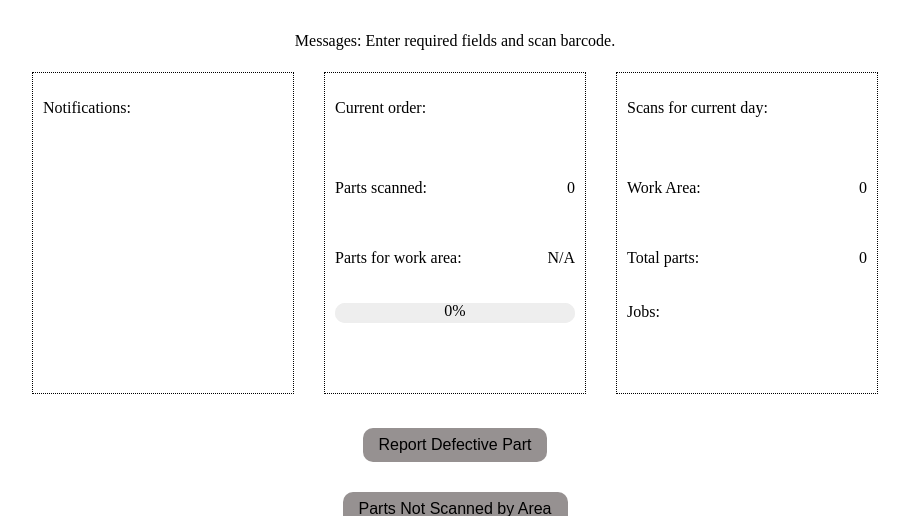
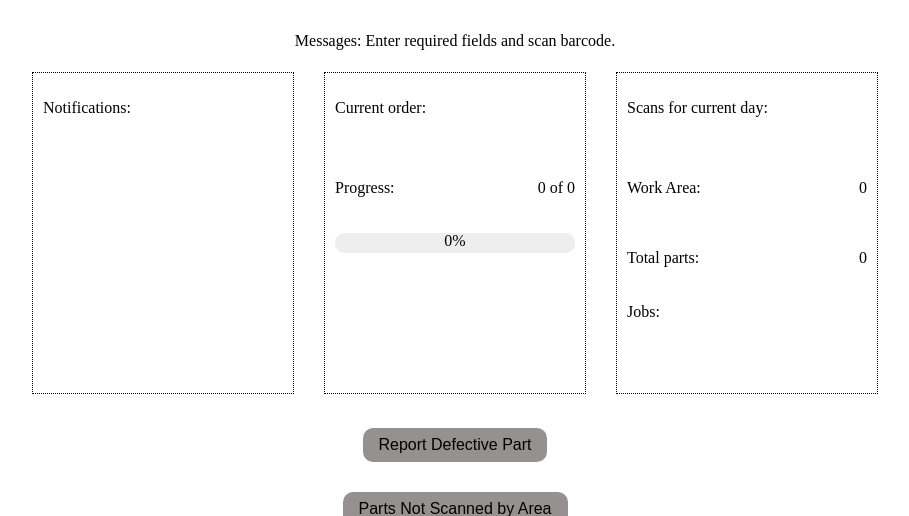
Before and after one commit to chris-lunsford/XMES_FastAPI, a FastAPI app: page /production in a window 1280 px wide. Shown: the part 156-672 px from the top of the page, without its empty margins (185-1094 px from the left). Run offline with FastAPI, Linux system fonts and the light colour scheme.

Commit message:
fixed parts not scanned by area query

```diff
--- a/sql_functions.py
+++ b/sql_functions.py
@@ -573,7 +573,7 @@ async def get_not_scanned_byarea(OrderID: str, Resource: str):
         ORDER BY BARCODE
         """
         formatted_resource = f'%{work_group}%'
-        cursor.execute(query, (OrderID, formatted_resource, formatted_resource))
+        cursor.execute(query, (OrderID, formatted_resource, Resource))
         result = cursor.fetchall()
 
         cursor.close()
--- a/templates/css/production.css
+++ b/templates/css/production.css
@@ -185,6 +185,17 @@ html, body {
     display: flex;
     justify-content: space-between;
     gap: 35px;
+}
+
+.part-count {
+    display: flex;
+    justify-content: space-between;
+    width: 100%;
+}
+
+.part-count > div {
+    position: relative; /* Required for positioning the percentage text absolutely */
+    width: 100%; /* Full width to contain the progress bar */
 }
 
 progress {
--- a/templates/production.html
+++ b/templates/production.html
@@ -53,13 +53,17 @@
             <div class="order-data-container">
                 <p>Current order:</p>
                 <div class="order-data-types">
-                    <div class="ordercount-area">
+                    <!-- <div class="ordercount-area">
                         <p id="ordercount-area-label">Parts scanned:</p>
                         <p id="ordercount-area">0</p>
                     </div>
                     <div class="ordercount-total-area">
                         <p>Parts for work area:</p>
                         <p id="ordercount-total-area">N/A</p>
+                    </div> -->
+                    <div class="part-count">
+                        <p>Progress:</p>
+                        <p><span id="ordercount-area">0</span> of <span id="ordercount-total-area">0</span></p>
                     </div>
                     <div class="progressbar-container">
                         <progress id="progress-bar" value="0" max="100"></progress>
```
